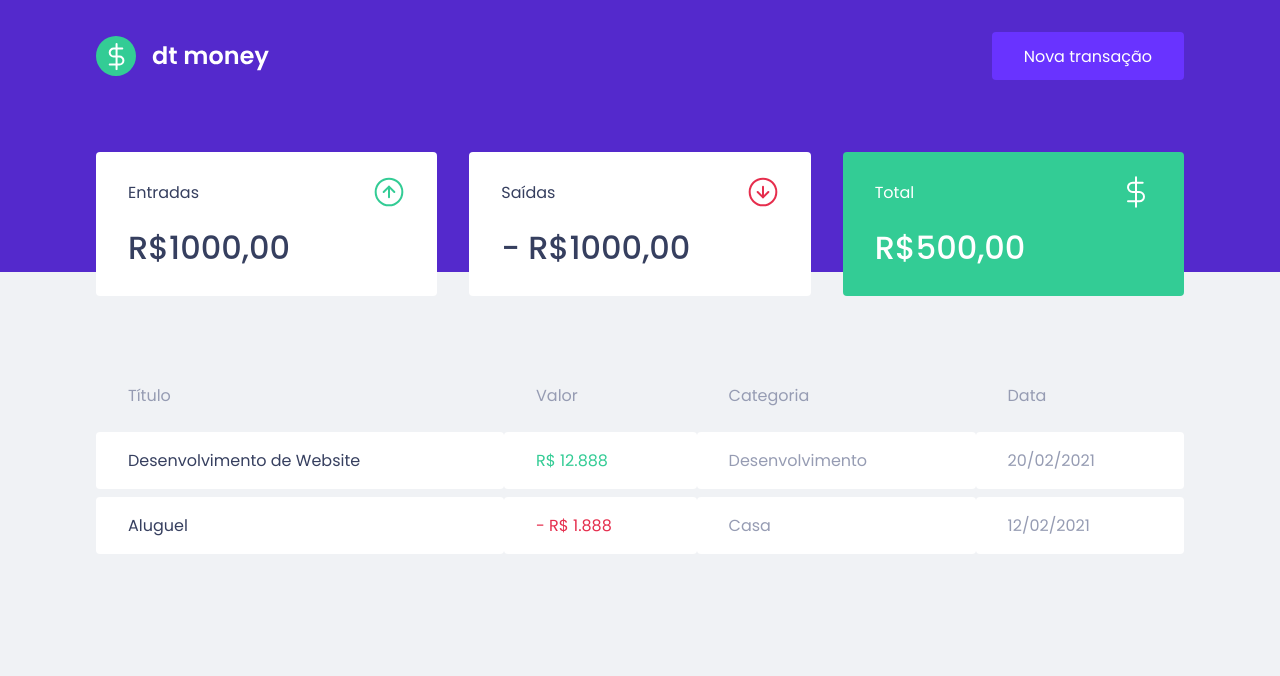
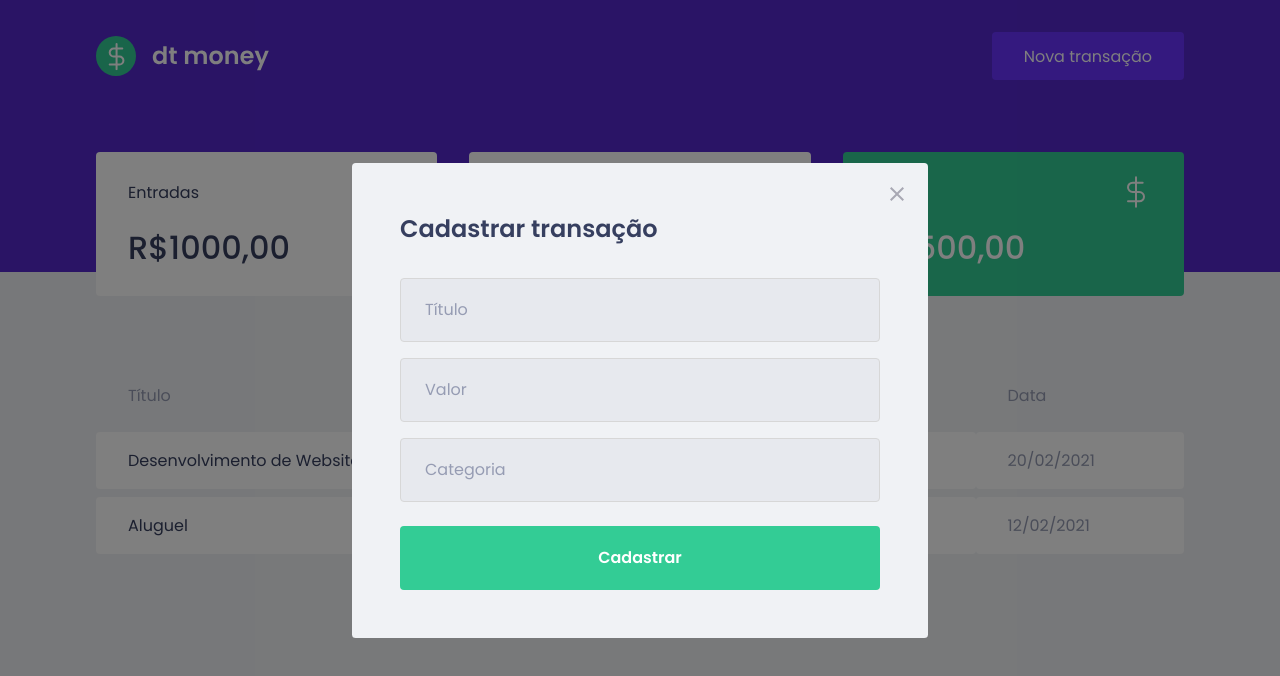
Before and after one commit to brunoamil/dt-money, a React (Create React App) app: page / in a window 1280 px wide. Both pictures are taken after a click on the button "Nova transação". Shown: the top 676 px of the page. Built offline with nearby package versions, Linux system fonts and the light colour scheme; no server answers; what miragejs would draw is missing.

Commit message:
estilizando e adicionando o componente modal

```diff
--- a/package.json
+++ b/package.json
@@ -7,6 +7,7 @@
     "miragejs": "^0.1.41",
     "react": "^17.0.2",
     "react-dom": "^17.0.2",
+    "react-modal": "^3.14.3",
     "react-scripts": "4.0.3",
     "styled-components": "^5.3.1",
     "typescript": "^4.1.2",
@@ -20,6 +21,7 @@
     "@types/node": "^12.0.0",
     "@types/react": "^17.0.0",
     "@types/react-dom": "^17.0.0",
+    "@types/react-modal": "^3.12.1",
     "@types/styled-components": "^5.1.13"
   },
   "scripts": {
--- a/src/App.tsx
+++ b/src/App.tsx
@@ -2,6 +2,11 @@
 import { Header } from "./components/Header";
 import { GlobalStyle } from "./styles/global";
 import { createServer } from "miragejs";
+import Modal from "react-modal";
+import { useState } from "react";
+import { NewTransactionModal } from "./components/NewTransactionModal";
+
+Modal.setAppElement("#root");
 
 createServer({
   routes() {
@@ -23,10 +28,25 @@
 });
 
 export function App() {
+  const [isNewTransactionModalOpen, setIsNewTransactionModalOpen] =
+    useState(false);
+
+  function handleOpenNewTransactionModal() {
+    setIsNewTransactionModalOpen(true);
+  }
+
+  function handleCloseNewOpenNewTransactionModal() {
+    setIsNewTransactionModalOpen(false);
+  }
+
   return (
     <>
-      <Header />
+      <Header onOpenNewTransctionModal={handleOpenNewTransactionModal} />
       <Dashboard />
+      <NewTransactionModal
+        isOpen={isNewTransactionModalOpen}
+        onRequestClose={handleCloseNewOpenNewTransactionModal}
+      />
       <GlobalStyle />
     </>
   );
--- a/src/components/Header/index.tsx
+++ b/src/components/Header/index.tsx
@@ -1,12 +1,18 @@
 import logoImg from "../../assets/logo.svg";
 import { Container, Content } from "./styles";
 
-export function Header() {
+interface HeaderProps {
+  onOpenNewTransctionModal: () => void;
+}
+
+export function Header({ onOpenNewTransctionModal }: HeaderProps) {
   return (
     <Container>
       <Content>
         <img src={logoImg} alt="Logo Dt Money" />
-        <button type="button">Nova transação</button>
+        <button type="button" onClick={onOpenNewTransctionModal}>
+          Nova transação
+        </button>
       </Content>
     </Container>
   );
--- /dev/null
+++ b/src/components/NewTransactionModal/index.tsx
@@ -0,0 +1,32 @@
+import Modal from "react-modal";
+import closeImg from "../../assets/close.svg";
+import { Container } from "./styles";
+
+interface NewTransactionModalProps {
+  isOpen: boolean;
+  onRequestClose: () => void;
+}
+export function NewTransactionModal({
+  isOpen,
+  onRequestClose,
+}: NewTransactionModalProps) {
+  return (
+    <Modal
+      isOpen={isOpen}
+      onRequestClose={onRequestClose}
+      overlayClassName="react-modal-overlay"
+      className="react-modal-content"
+    >
+      <button type="button" className="react-modal-close">
+        <img src={closeImg} alt="Fechar modal" onClick={onRequestClose} />
+      </button>
+      <Container>
+        <h2>Cadastrar transação</h2>
+        <input placeholder="Título" />
+        <input placeholder="Valor" />
+        <input placeholder="Categoria" />
+        <button type="submit">Cadastrar</button>
+      </Container>
+    </Modal>
+  );
+}
--- /dev/null
+++ b/src/components/NewTransactionModal/styles.ts
@@ -0,0 +1,46 @@
+import styled from 'styled-components';
+
+export const Container = styled.form`
+  h2 {
+    color: var(--text-title);
+    font-size: 1.5rem;
+    margin-bottom: 2rem;
+  }
+
+  input {
+    width: 100%;
+    padding: 0 1.5rem;
+    height: 4rem;
+    border-radius: 0.25rem;
+    background: #e7e9ee;
+    border: 1px solid #d7d7d7;
+    font-weight: 400;
+    font-size: 1rem;
+
+    &::placeholder {
+      color: var(--text-body);
+    }
+
+    & + input {
+      margin-top: 1rem;
+    }
+  }
+
+  button[type="submit"] {
+      width: 100%;
+      padding: 0 1.5rem;
+      height: 4rem;
+      background: var(--green);
+      color: #fff;
+      border-radius: 0.25rem;
+      border: 0;
+      font-size: 1rem;
+      margin-top: 1.5rem;
+      transition: filter 0.2s;
+      font-weight: 600;
+
+      &:hover {
+        filter: brightness(0.9);
+      }
+    }
+`;
--- a/src/components/TransactionsTable/index.tsx
+++ b/src/components/TransactionsTable/index.tsx
@@ -4,7 +4,7 @@
 import { Container } from "./styles";
 
 export function TransactionTable() {
-  const [transaction, setTransaction] = useState([]);
+  //const [transaction, setTransaction] = useState([]);
 
   useEffect(() => {
     api.get("transactions").then((response) => console.log(response.data));
--- a/src/styles/global.ts
+++ b/src/styles/global.ts
@@ -49,4 +49,39 @@
     opacity: 0.6;
     cursor: not-allowed;
   }
+
+  .react-modal-overlay {
+    background: rgba(0, 0, 0, 0.5);
+    position: fixed;
+    top: 0;
+    bottom: 0;
+    left: 0;
+    right: 0;
+    display: flex;
+    align-items: center;
+    justify-content: center;
+  }
+
+  .react-modal-content {
+    width: 100%;
+    max-width: 576px;
+    background: var(--background);
+    padding: 3rem;
+    position: relative;
+    border-radius: 0.24rem;
+  }
+
+  .react-modal-close {
+    position: absolute;
+    right: 1.5rem;
+    top: 1.5rem;
+    border: 0;
+    background: transparent;
+    transition: filter 0.2s;
+
+    &:hover {
+      filter: brightness(0.8);
+    }
+  }
+
 `;
```
Also changed, not shown: 1 other file (tests, documents, lock files or other folders).
